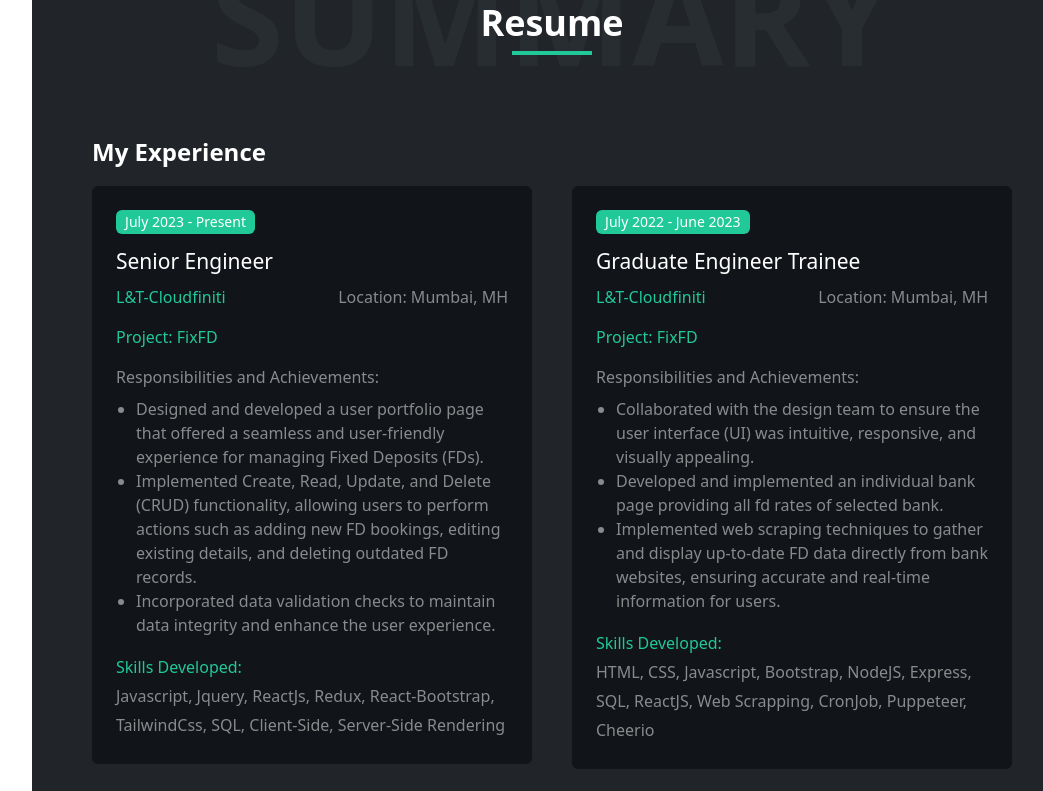
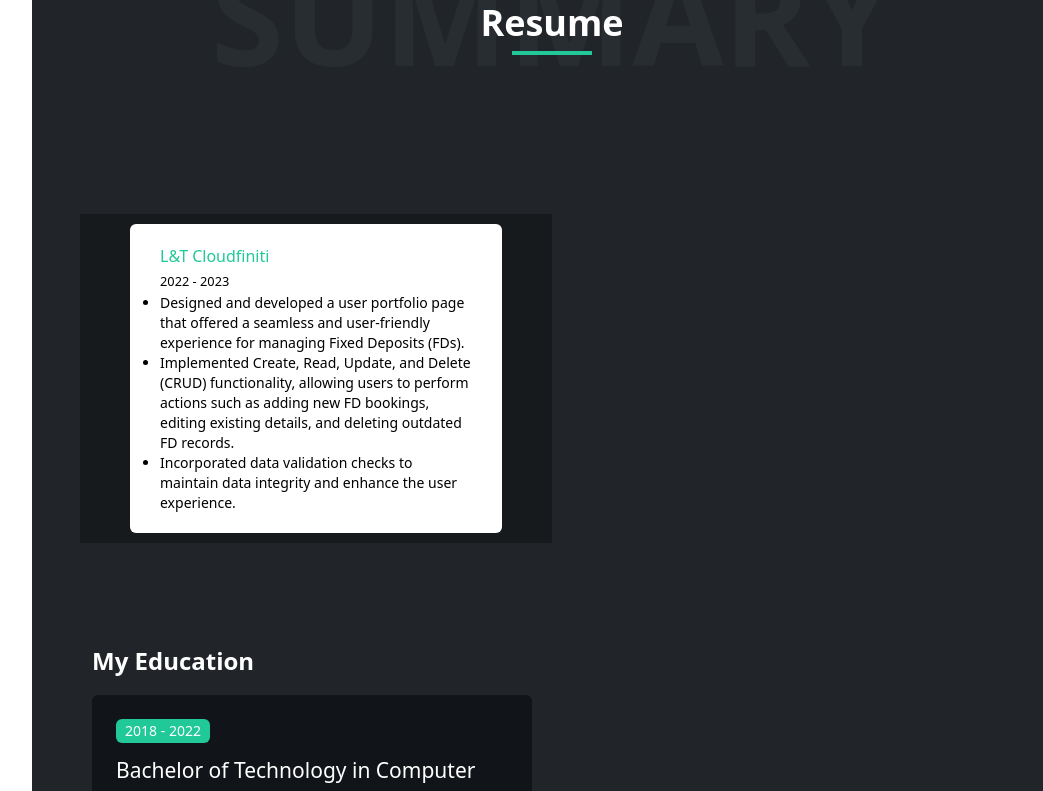
Before and after one commit to priyankavaidya-stack/Portfolio, a React (Create React App) app: page / in a window 1280 px wide. Shown: the part 2480-3271 px from the top of the page, without its empty margins (208-1251 px from the left). Built offline with nearby package versions, Linux system fonts and the light colour scheme.

Commit message:
resume section in modifying progress

```diff
--- a/src/components/Resume.js
+++ b/src/components/Resume.js
@@ -1,5 +1,6 @@
 import React from 'react';
 import Skill from './Skill';
+import Resume1 from './Resume1';
 
 const Resume = () => {
     return(
@@ -17,7 +18,7 @@ const Resume = () => {
                     </div>
 
                      {/* about personal info feature */}
-                    <h2 className='text-[1.5rem] font-semibold mb-4 ml-3 text-white dark:text-[#252B33]'>My Experience</h2>
+                    {/* <h2 className='text-[1.5rem] font-semibold mb-4 ml-3 text-white dark:text-[#252B33]'>My Experience</h2>
                     <div className="grid xl:grid-cols-12 min-[991px]:grid-cols-12 grid-cols-12 mt-3 gap-4">
                         <div className="max-[768px]:col-span-12 min-[768px]:col-span-6 mx-3">
                             <div className='text-white rounded-md p-6 mb-6 bg-[#111418] dark:bg-white dark:border dark:border-[#eaeaea]'>
@@ -87,8 +88,10 @@ const Resume = () => {
                                 </div>
                             </div>
                         </div>
-                    </div>
+                    </div> */}
+                    <Resume1 />
 
+                    {/* Education feature */}
                     <div className="grid xl:grid-cols-12 min-[991px]:grid-cols-12 grid-cols-12 mt-8 gap-4">
                         <div className="max-[768px]:col-span-12 min-[768px]:col-span-6 mx-3">
                             <h2 className='text-[1.5rem] font-semibold mb-4 text-white dark:text-[#252B33]'>My Education</h2>
--- /dev/null
+++ b/src/components/Resume1.js
@@ -0,0 +1,21 @@
+import React from 'react';
+
+const Resume1 = () => {
+    return (
+        <div className='timeline relative max-w-full my-[100px] mx-auto'>
+            <div className='container py-[10px] px-[50px] relative w-[50%] bg-[rgba(0,0,0,0.3)]'>
+                <div className='text-box py-[20px] px-[30px] bg-white relative rounded-md text-base'>
+                    <h2 className='text-[#20c997]'>L&T Cloudfiniti</h2>
+                    <small>2022 - 2023</small>
+                    <ul className='list-disc text-sm'>
+                        <li>Designed and developed a user portfolio page that offered a seamless and user-friendly experience for managing Fixed Deposits (FDs).</li>
+                        <li>Implemented Create, Read, Update, and Delete (CRUD) functionality, allowing users to perform actions such as adding new FD bookings, editing existing details, and deleting outdated FD records.</li>
+                        <li>Incorporated data validation checks to maintain data integrity and enhance the user experience.</li>
+                    </ul>
+                </div>
+            </div>
+        </div>
+    );
+}
+
+export default Resume1;
```
